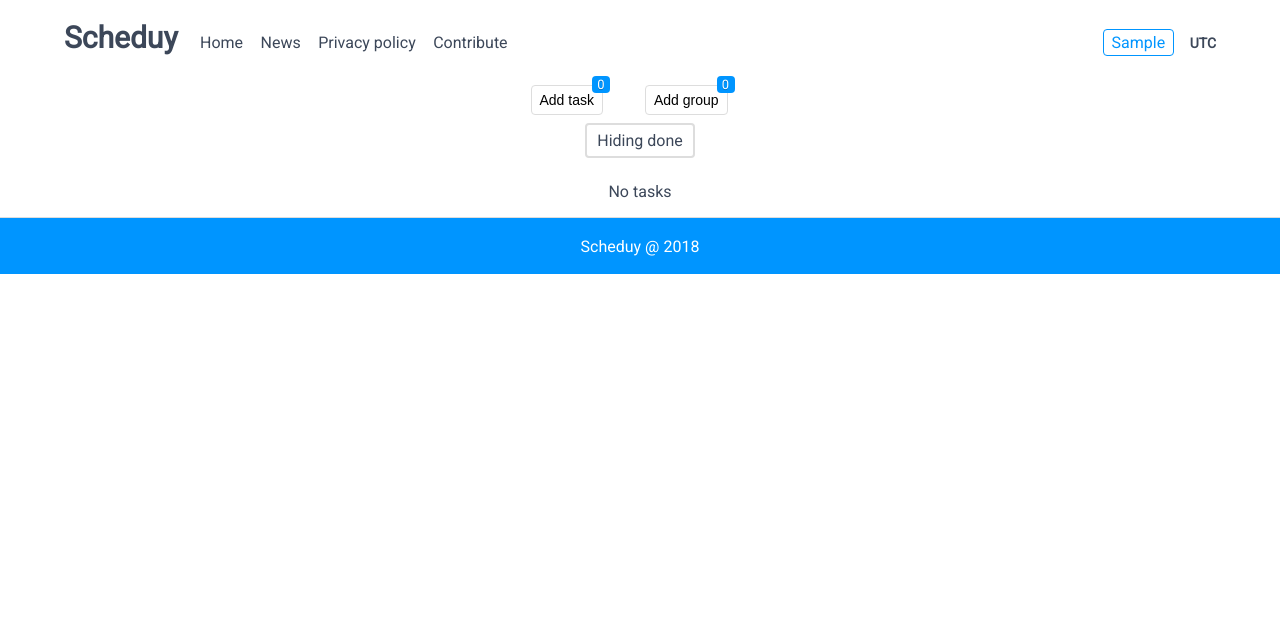
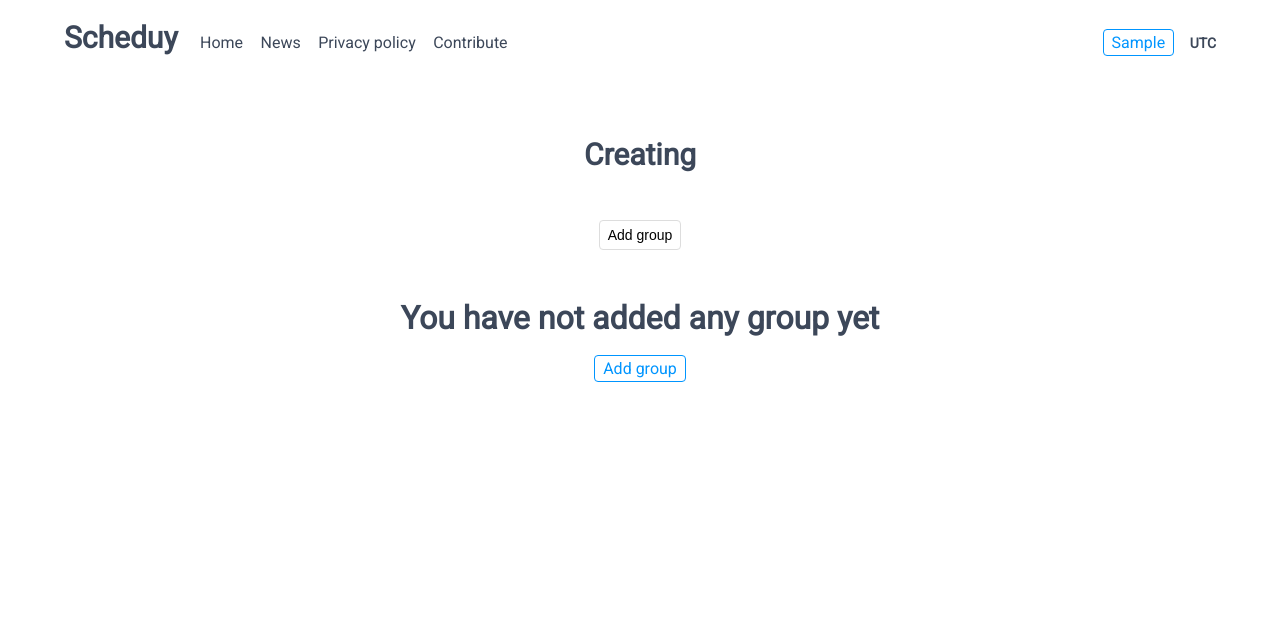
Before and after one commit to mikgor/Scheduy, a Django app: page / in a window 1280 px wide. Shown: the top 622 px of the page. Run offline with Django 3.2, Linux system fonts and the light colour scheme; the visitor is signed in with stand-in values (Sample User, id 1); data that the repository does not hold is empty; parts of the project's set-up code (start-up, migrations or seed data) failed here and were passed over; some libraries are stand-ins or nearby versions.

Commit message:
Add task sorting preference, timezone detection, bug fix with positive tz offset

```diff
--- a/scheduyapp/models.py
+++ b/scheduyapp/models.py
@@ -70,18 +70,17 @@ class AppUser(AbstractUser):
     taskGroups = models.ManyToManyField(TaskGroup)
     tasks = models.ManyToManyField(Task)
     showDonePreference = models.BooleanField(default=False)
-    TIMEZONES = tuple(zip(pytz.all_timezones, pytz.all_timezones))
-    LANGUAGES = settings.LANGUAGES
-    timezonePreference = models.CharField(_('Timezone'), max_length=32, choices=TIMEZONES, default='UTC')
-    languagePreference = models.CharField(_('Language'), max_length=32, choices=LANGUAGES, default='en')
+    timezonePreference = models.CharField(_('Timezone'), max_length=32, choices=tuple(zip(pytz.all_timezones, pytz.all_timezones)), default='UTC')
+    languagePreference = models.CharField(_('Language'), max_length=32, choices=settings.LANGUAGES, default='en')
+    taskOrderPreference = models.CharField(_('Task order'), max_length=20, default='-priority')
 
     def __str__(self):
         return self.email
 
     def GetTasks(self):
         if self.showDonePreference == False:
-            return self.tasks.filter(is_done=False)
-        return self.tasks.all()
+            return self.tasks.filter(is_done=False).order_by(self.taskOrderPreference)
+        return self.tasks.all().order_by(self.taskOrderPreference)
 
     def GetTaskGroups(self):
         return self.taskGroups.filter(id__in=self.GetTasks().values("group"))
@@ -94,6 +93,8 @@ class AppUser(AbstractUser):
         self.save()
 
     def SetTimezonePreference(self, timezone):
+        if "etc/gmt" in timezone.lower():
+            timezone = timezone.replace(" ", "+")
         if timezone in pytz.all_timezones:
             self.timezonePreference = timezone
             self.save()
@@ -103,3 +104,7 @@ class AppUser(AbstractUser):
             if language in l:
                 self.languagePreference = language
                 self.save()
+
+    def SetTaskOrderPreference(self, order):
+        self.taskOrderPreference = order
+        self.save()
--- a/scheduyapp/static/scheduyapp/style.css
+++ b/scheduyapp/static/scheduyapp/style.css
@@ -15,7 +15,7 @@ body {
     margin: 0;
 }
 
-header {
+header, .taskActions {
 	display: flex;
 	justify-content: space-around;
 	width: 90%;
@@ -23,6 +23,10 @@ header {
 	padding: 20px;
 	align-items: stretch;
 	font-size: 30px;
+}
+
+.taskManagment, .taskVisibility, .taskSort {
+	width: 33.3%;
 }
 
 #logoMenu {
@@ -74,7 +78,7 @@ ul#userMenuOptions {
 	font-size: 14px;
 	left: 0;
 	top: 0;
-	display: none;
+	visibility: hidden;
 	position: absolute;
 }
 
@@ -144,6 +148,10 @@ li a:hover {
    display: inline-block;
 }
 
+.taskActions {
+
+}
+
 #tasks {
 	margin-top: 20px;
 }
@@ -168,7 +176,7 @@ input[type="button"]:active {
 	 transition: 0.5s;
 }
 
-input:hover, .taskColumn label:hover, #menuSettings label:hover {
+input:hover, .taskColumn label:hover, .taskVisibility label:hover {
     border-color: #0095ff;
 	 color: #68768c;
 	 transition: 0.5s;
@@ -261,7 +269,8 @@ a {
 }
 
 .taskTimeRemainingR, .taskTimeRemainingG {
-	border: 1px solid red;
+	border: 1px solid;
+	white-space: pre;
 	border-radius: 4px;
 	padding: 2px;
 }
@@ -276,17 +285,14 @@ a {
 	color: #4CAF50;
 }
 
-#menuSettings {
-
-}
-
-.taskColumn input, #menuSettings input {
+.taskColumn input, .taskVisibility input {
     position: absolute;
     left: -9999px;
 }
 
-.taskColumn label, #menuSettings label {
+.taskColumn label, .taskVisibility label {
 	 display: inline-block;
+	 font-size: 14px;
 	 border-radius: 4px;
 	 border: 2px solid #ddd;
 	 transition: all 0.3s ease-in 0s;
@@ -295,9 +301,10 @@ a {
 	 cursor: pointer;
 }
 
-input:checked + label, #menuSettings input:checked + label {
+input:checked + label, .taskVisibility input:checked + label {
     border-color: #4CAF50;
 	 transition: all 0.3s ease-in 0s;
+	 font-size: 14px;
 }
 
 ul.errorlist {
--- a/scheduyapp/templates/scheduyapp/base.html
+++ b/scheduyapp/templates/scheduyapp/base.html
@@ -23,7 +23,7 @@
          {% if user.is_authenticated %}
             <div id="userActions"><div id="userMenu" title="{% trans "Show or hide menu" %}" onclick="SetMenuVisibility();">{{ user.username|capfirst }}</div>
             <div id="userTimezone" title="{% trans "Timezone" %}">{{ user.timezonePreference }}</div></div>
-               <ul id="userMenuOptions">
+               <ul id="userMenuOptions" style="visibility: hidden;">
                   <a href="{% url 'UserUpdate' %}"><li>{% trans "Preferences" %}</li></a>
                   <a href="{% url 'logout' %}"><li>{% trans "Logout" %}</li></a>
                </ul>
@@ -42,15 +42,15 @@
     <script type="text/javascript">
     function SetMenuVisibility() {
       var menu = document.getElementById("userMenuOptions");
-      if (menu.style.display=="none")
+      if (menu.style.visibility=="hidden")
       {
          var element = document.getElementById("userMenu");
-         menu.style.display = "block";
          menu.style.top = element.getBoundingClientRect().bottom + "px";
          menu.style.left = element.getBoundingClientRect().x + (element.getBoundingClientRect().width - menu.offsetWidth)/2 + "px";
+         menu.style.visibility = "visible";
       }
       else
-         menu.style.display = "none";
+         menu.style.visibility = "hidden";
     }
     </script>
     </body>
--- a/scheduyapp/templates/scheduyapp/index.html
+++ b/scheduyapp/templates/scheduyapp/index.html
@@ -29,19 +29,42 @@ input#showDone + label:before {
   }
 </style>
 {% if user.is_authenticated %}
-   <a href="{% url 'TaskCreate' %}" ><input type="button" value="{% trans "Add task" %}">
-      <span class="lengthCounter" title="{% trans "Tasks" %}">{{ user.tasks.all.count }}</span>
-   </a>
-	<a href="{% url 'TaskGroupCreate' %}" ><input type="button" value="{% trans "Add group" %}">
-      <span class="lengthCounter" title="{% trans "Groups" %}">{{ user.taskGroups.all.count }}</span>
-   </a>
-   <div id="menuSettings">
-      <input id="showDone" type="checkbox" {% if user.showDonePreference %} checked {% endif %} onclick="{location.href='{% url 'SetUserPreference' %}?showdone=True'}">
-      <label for="showDone"></label>
+   <div class="taskActions">
+      <div class="taskManagment">
+         <h4>{% trans "Creating" %}</h4>
+         {% if total_taskgroup_count > 0 %}<a href="{% url 'TaskCreate' %}" ><input type="button" value="{% trans "Add task" %}"></a>{% endif %}
+      	<a href="{% url 'TaskGroupCreate' %}" ><input type="button" value="{% trans "Add group" %}"></a>
+      </div>
+      {% if total_task_count > 0 %}<div class="taskVisibility">
+         <h4>{% trans "Visibility" %}</h4>
+         <input id="showDone" type="checkbox" {% if user.showDonePreference %} checked {% endif %} onclick="{location.href='{% url 'SetUserPreference' %}?showdone=True'}">
+         <label for="showDone"></label>
+      </div>
+      <div class="taskSort">
+         <h4>{% trans "Sorting" %}</h4>
+         <select id="taskOrderPreference">
+             <option value="priority">{% trans "Priority" %}</option>
+             <option value="name">{% trans "Name" %}</option>
+             <option value="deadline">{% trans "Deadline" %}</option>
+         </select>
+         <select id="taskOrderPreferenceValue">
+             <option value="ascending">{% trans "Ascending" %}</option>
+             <option value="descending">{% trans "Descending" %}</option>
+         </select>
+         <input type="button" value="{% trans "Save" %}" onclick="SetTaskOrderPreference();"/>
+      </div>{% endif %}
    </div>
+
+   {% if taskgroup_list %}
    <div id="tasks">
-   {% if taskgroup_list %}
    <script type="text/javascript">
+   function SetTaskOrderPreference() {
+      var order = document.getElementById("taskOrderPreference").value;
+      if (document.getElementById("taskOrderPreferenceValue").value == "descending")
+          order = '-' + order;
+      location.href = '{% url 'SetUserPreference' %}?taskorder=' + order;
+   }
+
    function UpdateTimer(taskEl, seconds, initialDate) {
      var secondsTotal = parseInt(seconds) - (new Date() - initialDate) / 1000;
      var days = 0;
@@ -122,7 +145,18 @@ input#showDone + label:before {
  </div>
 
 {% else %}
-    <p>{% trans "No tasks" %}</p>
+    {% if total_taskgroup_count < 1 %}
+    <p><h1>{% trans "You have not added any group yet" %}</h1>
+        <a href="{% url 'TaskGroupCreate' %}"><div id="userMenu">{% trans "Add group" %}</div></a>
+    </p>
+    {% else %}
+      {% if total_task_count < 1 %}
+      <p><h1>{% trans "You have added group, create task now" %}</h1>
+          <a href="{% url 'TaskCreate' %}"><div id="userMenu">{% trans "Add task" %}</div></a>
+      </p>
+      {% endif %}
+    {% endif %}
+
 {% endif %}
 {% endif %}
 {% endblock content %}
--- a/scheduyapp/views.py
+++ b/scheduyapp/views.py
@@ -14,7 +14,6 @@ from django.utils import translation
 from django.conf import settings
 
 class IndexView(LoginRequiredMixin, generic.ListView):
-
     template_name = 'scheduyapp/index.html'
     context_object_name = 'IndexList'
     queryset = ''
@@ -25,6 +24,8 @@ class IndexView(LoginRequiredMixin, generic.ListView):
             self.request.session[translation.LANGUAGE_SESSION_KEY] = self.request.user.languagePreference
             context['task_list'] = self.request.user.GetTasks()
             context['taskgroup_list'] = self.request.user.GetTaskGroups()
+            context['total_task_count'] = self.request.user.tasks.all().count()
+            context['total_taskgroup_count'] = self.request.user.taskGroups.all().count()
         return context
 
 class TaskCreate(LoginRequiredMixin, CreateView):
@@ -143,12 +144,15 @@ def SetUserPreference(request):
     showdone = request.GET.get('showdone', None)
     timezone = request.GET.get('timezone', None)
     language = request.GET.get('language', None)
+    order = request.GET.get('taskorder', None)
     if showdone is not None:
         request.user.SetShowDonePreference()
     if timezone is not None:
         request.user.SetTimezonePreference(timezone)
     if language is not None:
         request.user.SetLanguagePreference(language)
+    if order is not None:
+        request.user.SetTaskOrderPreference(order)
     return HttpResponseRedirect(reverse('index'))
 
 class SignUp(CreateView):
```
Also changed, not shown: scheduyapp/templates/registration/signup.html (+14 -0 lines), scheduyapp/templates/registration/userupdate.html (+17 -0 lines), locale/en/LC_MESSAGES/django.po, locale/pl/LC_MESSAGES/django.po, scheduyapp/migrations/0010_auto_20180918_1226.py (added).
